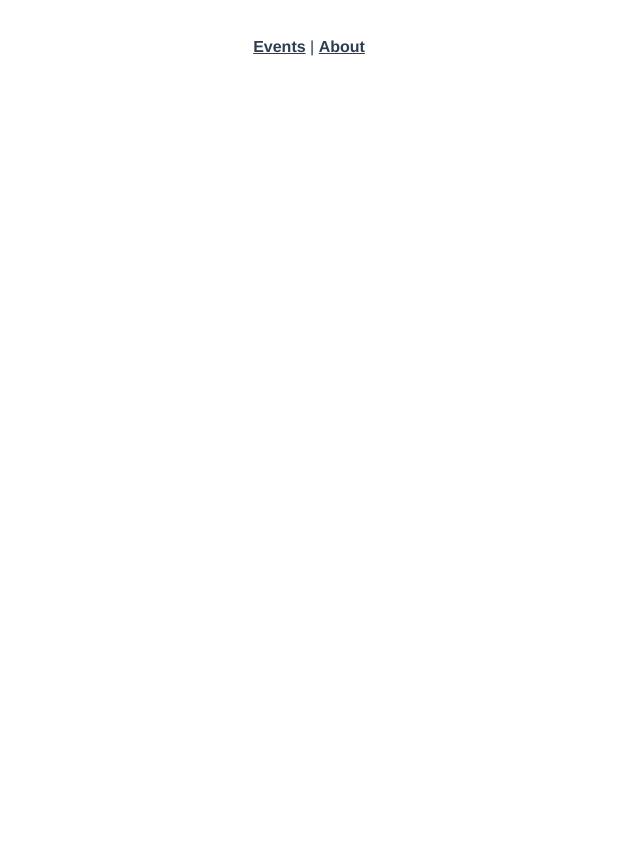
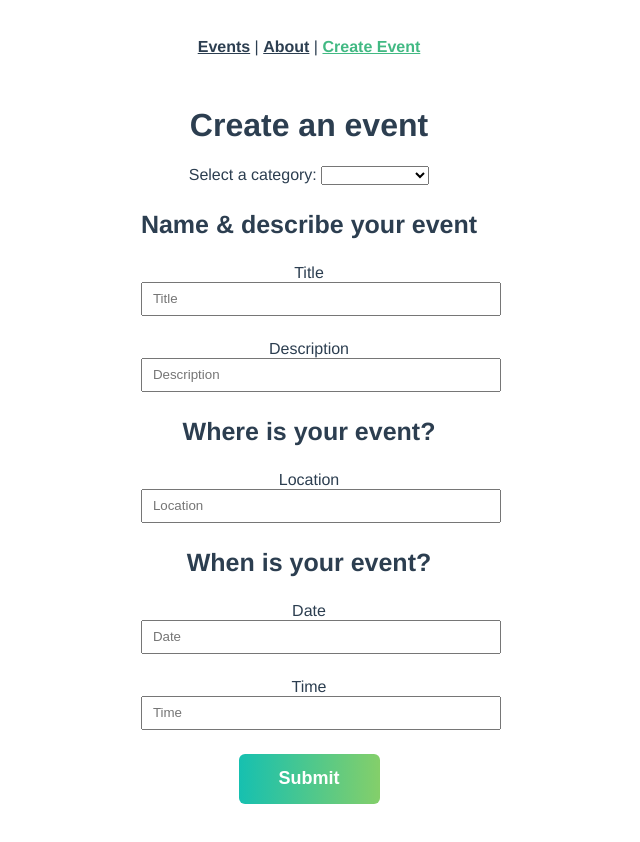
Before and after one commit to leonardoszct/vue-mastery-events-for-good, a Vue app: page /event/create in a window 1280 px wide. Shown: the top 842 px of the page, without its empty margins (331-971 px from the left). Before the commit the page ends 800 px from the top, so only its background shows below. Built offline with nearby package versions, Linux system fonts and the light colour scheme; no server answers.

Commit message:
feat: add create event component

```diff
--- a/src/App.vue
+++ b/src/App.vue
@@ -1,7 +1,8 @@
 <template>
   <nav>
     <router-link :to="{ name: 'EventList' }">Events</router-link> |
-    <router-link :to="{ name: 'About' }">About</router-link>
+    <router-link :to="{ name: 'About' }">About</router-link> |
+    <router-link :to="{ name: 'EventCreate' }">Create Event</router-link>
   </nav>
   <router-view></router-view>
 </template>
@@ -31,4 +32,68 @@
 h4 {
   font-size: 20px;
 }
+
+button {
+  align-items: center;
+  height: 50px;
+  padding: 0 40px;
+  background: linear-gradient(to right, #16c0b0, #84cf6a);
+  color: #ffffff;
+  border: none;
+  border-radius: 6px;
+  font-size: 18px;
+  font-weight: 800;
+  cursor: pointer;
+  transition: all 0.2s linear;
+}
+
+button:hover {
+  -webkit-transform: scale(1.02);
+  transform: scale(1.01);
+  box-shadow: 0 3px 12px 0 rgba(0, 0, 0, 0.2);
+}
+
+h2 {
+  font-size: 40px;
+  font-weight: 700;
+}
+
+h3 {
+  font-size: 25px;
+  font-weight: 700;
+}
+
+h4 {
+  font-size: 20px;
+  font-weight: 700;
+}
+
+input {
+  display: block;
+  width: 100%;
+  height: 30px;
+  margin-bottom: 24px;
+}
+
+input[type='text'] {
+  padding: 0px 10px;
+}
+
+input:focus {
+  border-color: #16c0b0;
+  outline: 0;
+}
+
+.form-container {
+  display: flex;
+  justify-content: center;
+  flex-direction: column;
+  align-items: center;
+  margin-bottom: 10%;
+}
+
+select:focus {
+  border-color: #16c0b0;
+  outline: 0;
+}
 </style>
--- a/src/components/EventCard.vue
+++ b/src/components/EventCard.vue
@@ -1,7 +1,8 @@
 <template>
   <router-link
     class="event-link"
-    :to="{ name: 'EventDetails', params: { id: event.id } }">
+    :to="{ name: 'EventDetails', params: { id: event.id } }"
+  >
     <div class="event-card">
       <span>@ {{ event.time }} on {{ event.date }}</span>
       <h4>{{ event.title }}</h4>
--- a/src/router/index.js
+++ b/src/router/index.js
@@ -1,7 +1,8 @@
 import { createRouter, createWebHistory } from 'vue-router'
-import EventList from '../views/EventList.vue'
-import EventDetails from '../views/EventDetails.vue'
-import About from '../views/AboutView.vue'
+import EventList from '@/views/EventList.vue'
+import EventDetails from '@/views/EventDetails.vue'
+import EventCreate from '@/views/EventCreate.vue'
+import About from '@/views/AboutView.vue'
 
 const routes = [
   {
@@ -16,6 +17,11 @@
     component: EventDetails,
   },
   {
+    path: '/event/create',
+    name: 'EventCreate',
+    component: EventCreate,
+  },
+  {
     path: '/about',
     name: 'About',
     component: About,
--- /dev/null
+++ b/src/views/EventCreate.vue
@@ -0,0 +1,78 @@
+<template>
+  <h1>Create an event</h1>
+
+  <div class="form-container">
+    <form @submit.prevent="onSubmit">
+      <label>Select a category: </label>
+      <select v-model="event.category">
+        <option
+          v-for="option in categories"
+          :value="option"
+          :key="option"
+          :selected="option === event.category"
+        >
+          {{ option }}
+        </option>
+      </select>
+
+      <h3>Name & describe your event</h3>
+
+      <label>Title</label>
+      <input v-model="event.title" type="text" placeholder="Title" />
+
+      <label>Description</label>
+      <input
+        v-model="event.description"
+        type="text"
+        placeholder="Description"
+      />
+
+      <h3>Where is your event?</h3>
+
+      <label>Location</label>
+      <input v-model="event.location" type="text" placeholder="Location" />
+
+      <h3>When is your event?</h3>
+      <label>Date</label>
+      <input v-model="event.date" type="text" placeholder="Date" />
+
+      <label>Time</label>
+      <input v-model="event.time" type="text" placeholder="Time" />
+
+      <button type="submit">Submit</button>
+    </form>
+  </div>
+</template>
+
+<script>
+export default {
+  data() {
+    return {
+      categories: [
+        'sustainability',
+        'nature',
+        'animal welfare',
+        'housing',
+        'education',
+        'food',
+        'community',
+      ],
+      event: {
+        id: '',
+        category: '',
+        title: '',
+        description: '',
+        location: '',
+        date: '',
+        time: '',
+        organizer: '',
+      },
+    }
+  },
+  methods: {
+    onSubmit() {
+      console.log('Event:', this.event)
+    },
+  },
+}
+</script>
--- a/src/views/EventDetails.vue
+++ b/src/views/EventDetails.vue
@@ -14,7 +14,7 @@
   props: ['id'],
   data() {
     return {
-      event: null
+      event: null,
     }
   },
   created() {
@@ -25,6 +25,6 @@
       .catch(() => {
         alert('Error getting event')
       })
-  }
+  },
 }
 </script>
```
